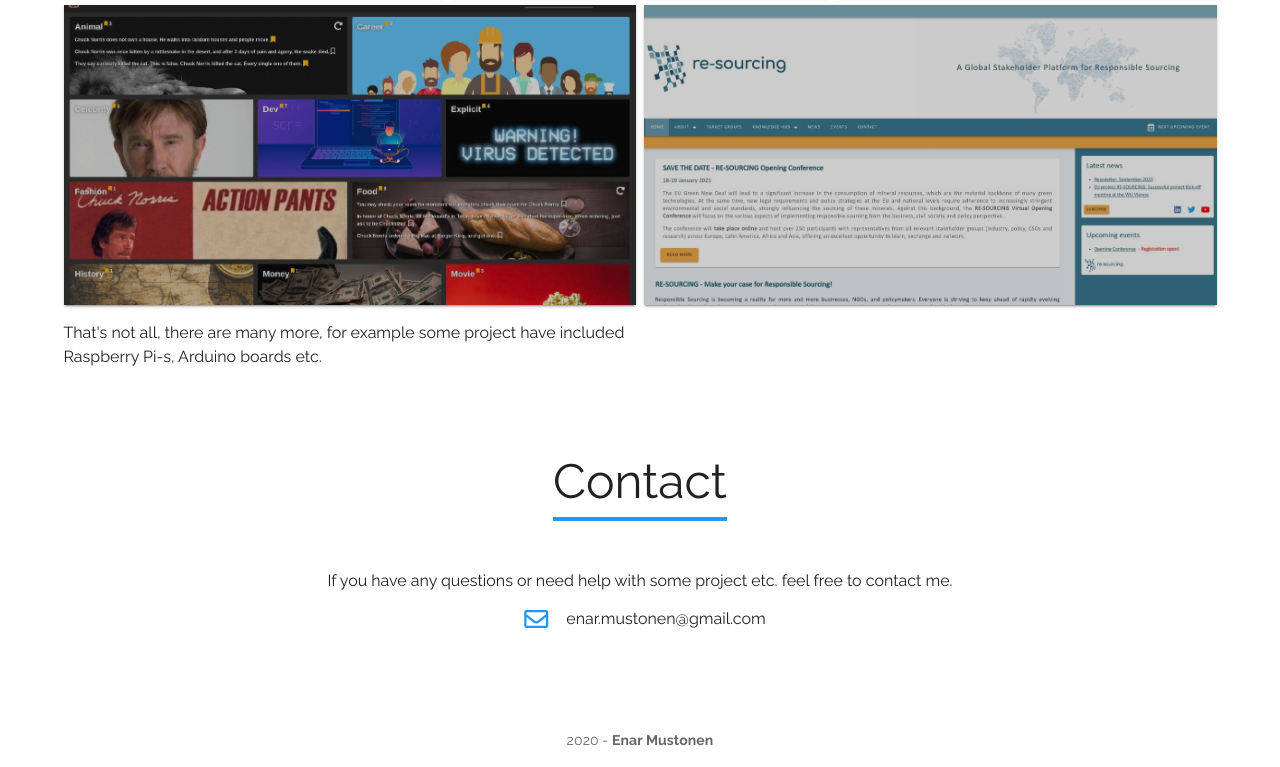
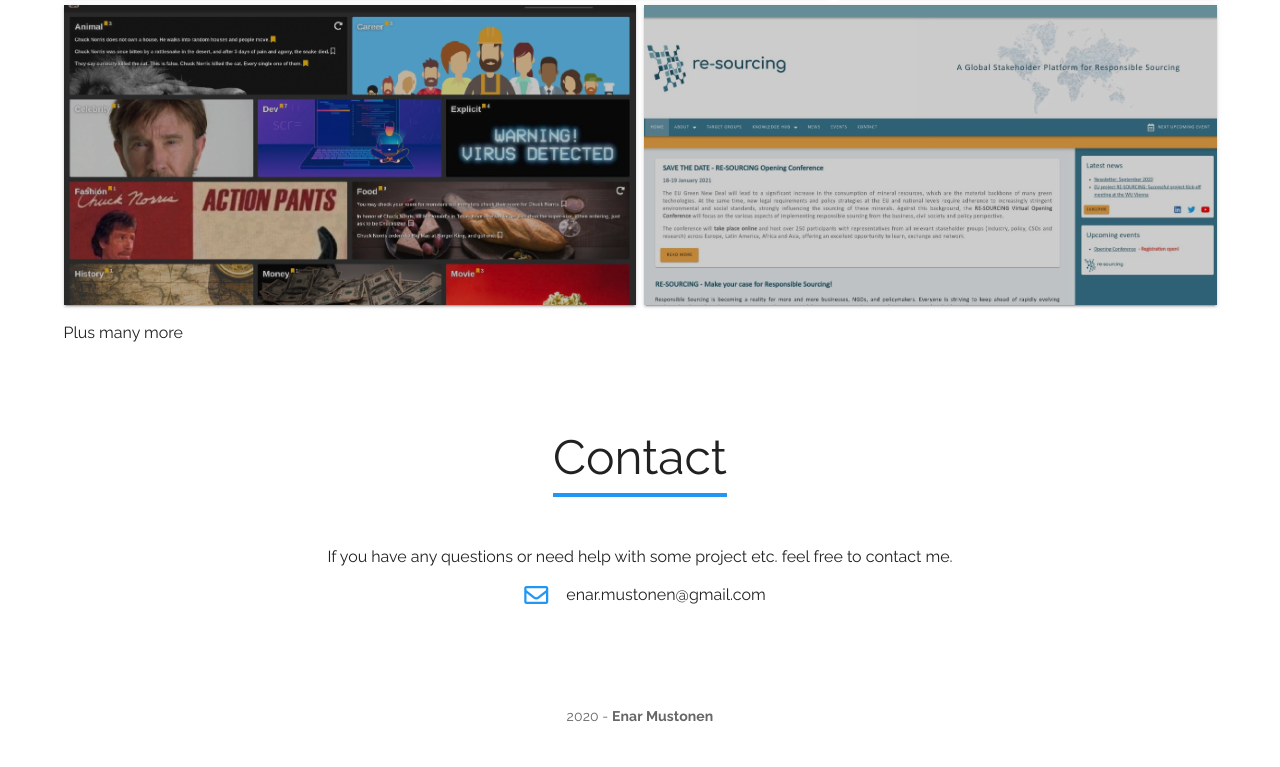
Before and after one commit to enmust/enarmustonen, a Vue app: page / in a window 1280 px wide. Shown: the part 3035-3802 px from the top of the page. After the commit the page ends 3778 px from the top, so only its background shows below. Built offline with nearby package versions, Linux system fonts and the light colour scheme.

Commit message:
project page last sentence update

```diff
--- a/src/components/ProjectsPage.vue
+++ b/src/components/ProjectsPage.vue
@@ -88,8 +88,7 @@
     <v-row no-gutters>
       <v-col cols="12" class="px-1 my-3">
         <div style="max-width: 600px;">
-          That's not all, there are many more, for example some project have
-          included Raspberry Pi-s, Arduino boards etc.
+          Plus many more
         </div>
       </v-col>
     </v-row>
```
Also changed, not shown: public/index.html (line endings or trailing spaces).
